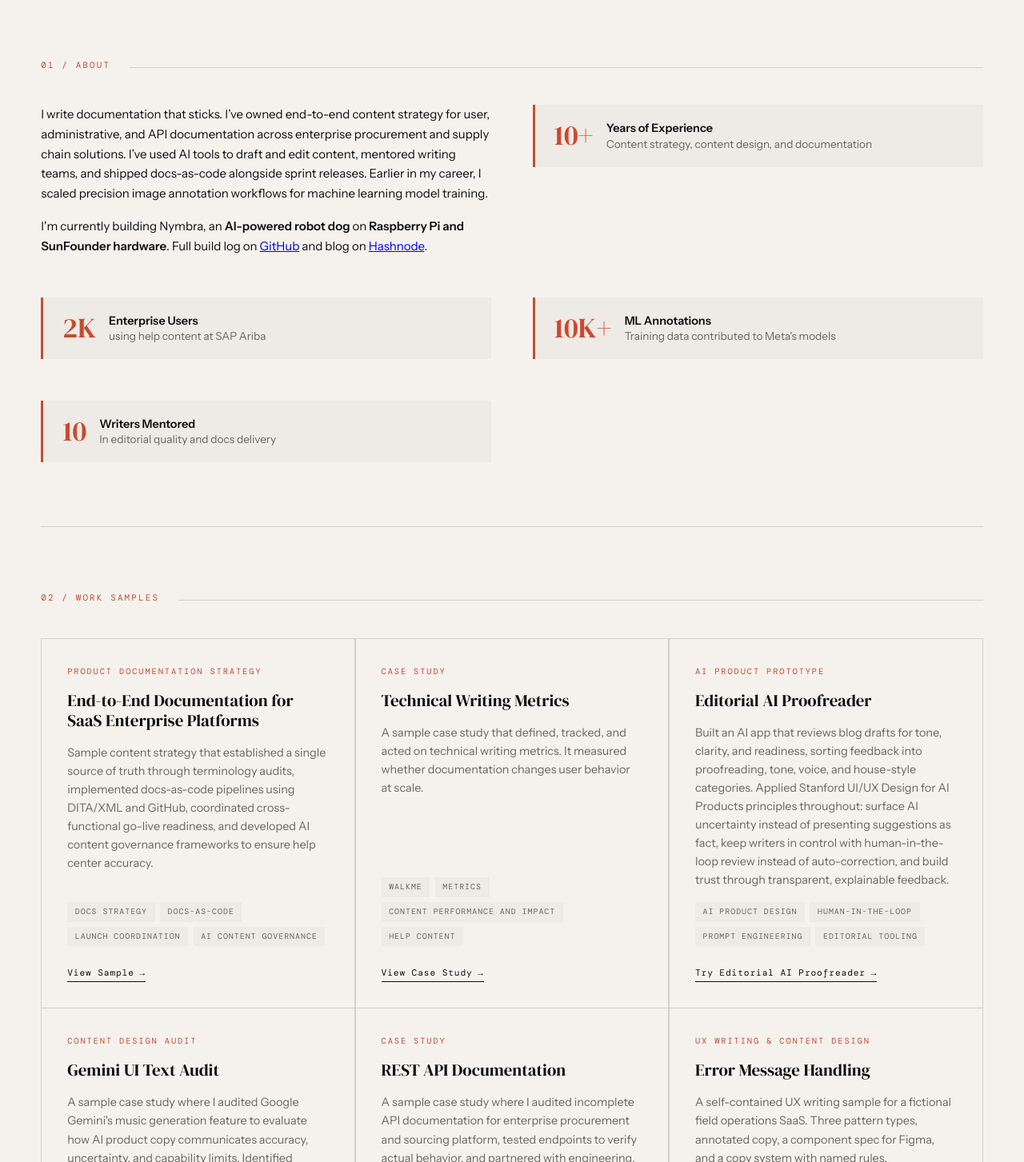
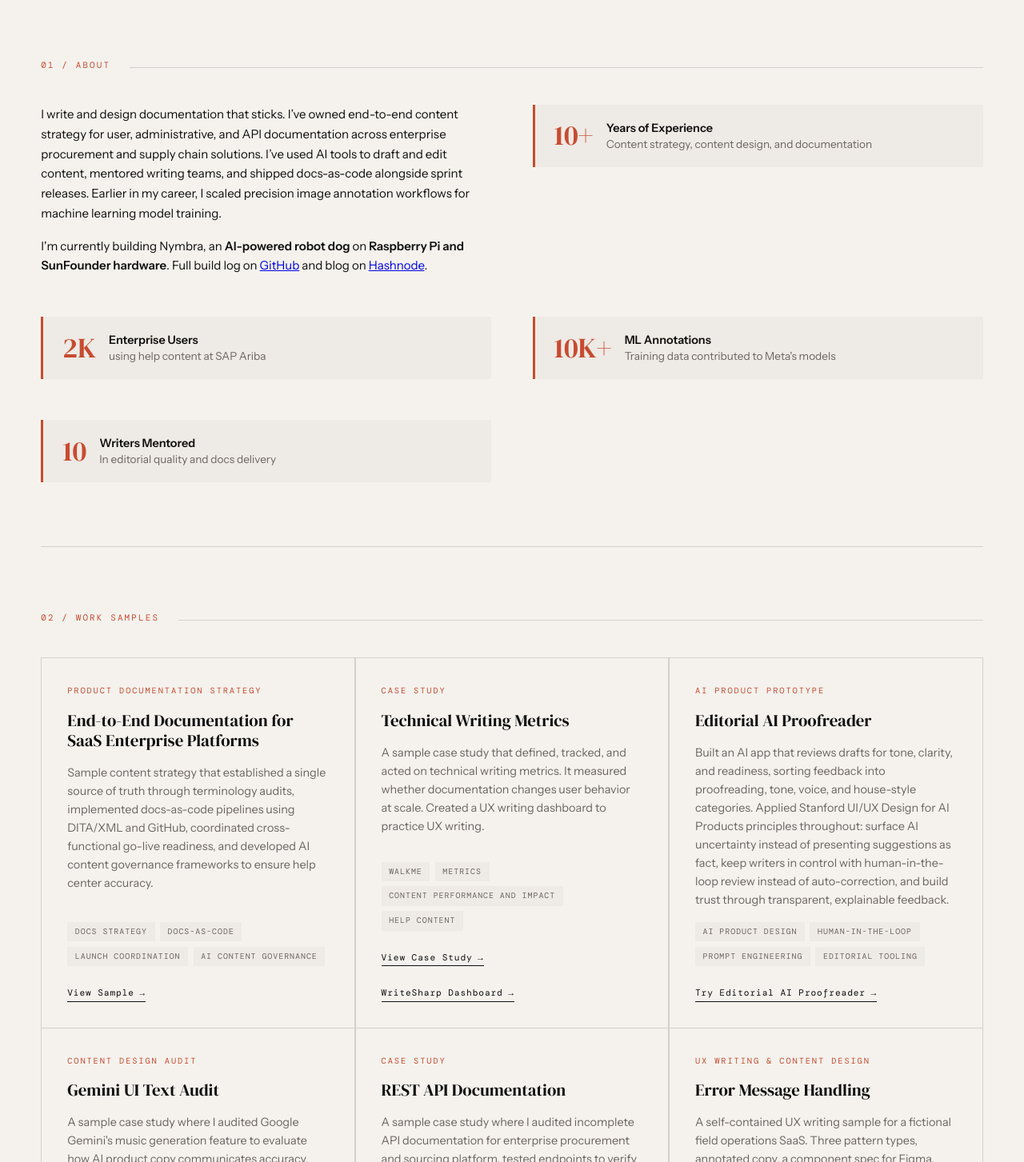
Before and after one commit to ElianaJain/ElianaJainPortfolio, a plain HTML site: page index.html in a window 1280 px wide. Shown: the part 440-1893 px from the top of the page at 80% size. Drawn offline with nearby package versions, Linux system fonts and the light colour scheme; no server answers; a web font is replaced by a local one.

Commit message:
Update index.html

```diff
--- a/index.html
+++ b/index.html
@@ -661,7 +661,7 @@
     </div>
     <div class="about-grid">
       <div class="about-copy reveal">
-        <p>I write documentation that sticks. I’ve owned end-to-end content strategy for user, administrative, and API documentation across enterprise procurement and supply chain solutions. I’ve used AI tools to draft and edit content, mentored writing teams, and shipped docs-as-code alongside sprint releases. Earlier in my career, I scaled precision image annotation workflows for machine learning model training.</p>
+        <p>I write and design documentation that sticks. I’ve owned end-to-end content strategy for user, administrative, and API documentation across enterprise procurement and supply chain solutions. I’ve used AI tools to draft and edit content, mentored writing teams, and shipped docs-as-code alongside sprint releases. Earlier in my career, I scaled precision image annotation workflows for machine learning model training.</p>
         <p>I'm currently building Nymbra, an <strong>AI-powered robot dog</strong> on <strong>Raspberry Pi and SunFounder hardware</strong>. Full build log on <a href="https://github.com/ElianaJain/Nymbra">GitHub</a> and blog on <a href="https://elianajain.hashnode.dev/">Hashnode</a>.</p>
       </div>
        <div class="about-stats reveal">
@@ -710,7 +710,7 @@
       <div class="work-card reveal">
         <div class="card-type">Case Study</div>
         <div class="card-title">Technical Writing Metrics</div>
-        <div class="card-desc"> A sample case study that defined, tracked, and acted on technical writing metrics. It measured whether documentation changes user behavior at scale.</div>
+        <div class="card-desc"> A sample case study that defined, tracked, and acted on technical writing metrics. It measured whether documentation changes user behavior at scale. Created a UX writing dashboard to practice UX writing.</div>
         <div class="card-tags">
           <span class="tag">WalkMe</span>
           <span class="tag">Metrics</span>
@@ -718,12 +718,13 @@
           <span class="tag">Help Content</span>
         </div>
         <a href="work/tech-writing-metrics.html" class="card-link">View Case Study</a>
+        <a href="https://thick-slab-82928328.figma.site/" class="card-link">WriteSharp Dashboard</a>
       </div>
 
       <div class="work-card reveal">
         <div class="card-type">AI Product Prototype</div>
         <div class="card-title">Editorial AI Proofreader</div>
-        <div class="card-desc">Built an AI app that reviews blog drafts for tone, clarity, and readiness, sorting feedback into proofreading, tone, voice, and house-style categories. Applied Stanford UI/UX Design for AI Products principles throughout: surface AI uncertainty instead of presenting suggestions as fact, keep writers in control with human-in-the-loop review instead of auto-correction, and build trust through transparent, explainable feedback.</div>
+        <div class="card-desc">Built an AI app that reviews drafts for tone, clarity, and readiness, sorting feedback into proofreading, tone, voice, and house-style categories. Applied Stanford UI/UX Design for AI Products principles throughout: surface AI uncertainty instead of presenting suggestions as fact, keep writers in control with human-in-the-loop review instead of auto-correction, and build trust through transparent, explainable feedback.</div>
         <div class="card-tags">
           <span class="tag">AI Product Design</span>
           <span class="tag">Human-in-the-Loop</span>
```
